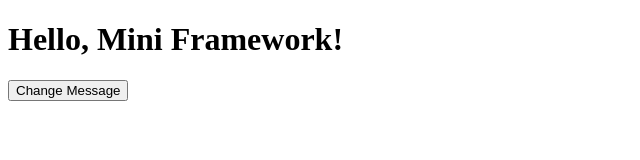
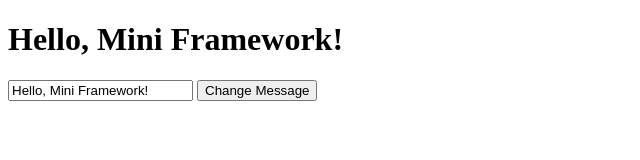
Before and after one commit to Moenul/Mini-Js-Framework, a plain HTML site: page index.html in a window 1280 px wide. Shown: the whole page, without its empty margins (0-640 px from the left). Drawn offline with Linux system fonts and the light colour scheme.

Commit message:
Framework working with two way data binding.

```diff
--- a/framework.js
+++ b/framework.js
@@ -26,37 +26,53 @@ class MiniFramework {
     constructor(options) {
         this.$el = document.querySelector(options.el);
         this.data = {};
+        this.template = this.$el.innerHTML; // Store original template
 
-        // Create reactivity for each property in the data object
+        // Create reactive properties
         for (let key in options.data) {
             this.data[key] = new Reactive(options.data[key]);
+
+            // Subscribe to UI updates
+            this.data[key].subscribe(() => this.updateUI());
         }
 
-        // Subscribe only ONCE
-        this.render();
-        for (let key in this.data) {
-            this.data[key].subscribe(() => this.updateUI(key));
-        }
-    }
-
-    render() {
-        this.template = this.$el.innerHTML; // Store the original template
+        this.bindEvents();
         this.updateUI();
     }
 
-    updateUI(key = null) {
-        if (key) {
-            // Update only the changed value
-            this.$el.innerHTML = this.template.replace(
-                /\{\{(.*?)\}\}/g,
-                (_, match) => this.data[match.trim()]?.value || ""
-            );
-        } else {
-            // First render
-            this.$el.innerHTML = this.template.replace(
-                /\{\{(.*?)\}\}/g,
-                (_, match) => this.data[match.trim()]?.value || ""
-            );
-        }
+    bindEvents() {
+        // Bind input fields for two-way data binding
+        this.$el.querySelectorAll("input").forEach((input) => {
+            const key = input.getAttribute("data-model");
+            if (key && this.data[key]) {
+                input.value = this.data[key].value;
+
+                // Update state when user types
+                input.addEventListener("input", (event) => {
+                    this.data[key].value = event.target.value;
+                });
+            }
+        });
+
+        // Bind button clicks
+        this.$el.querySelectorAll("[data-action]").forEach((button) => {
+            const action = button.getAttribute("data-action");
+            if (action && typeof window[action] === "function") {
+                button.addEventListener("click", window[action]);
+            }
+        });
+    }
+
+    updateUI() {
+        // Replace {{ message }} inside elements
+        this.$el.innerHTML = this.template.replace(
+            /\{\{(.*?)\}\}/g,
+            (_, match) => {
+                return this.data[match.trim()]?.value || "";
+            }
+        );
+
+        // Re-bind inputs and buttons after re-rendering
+        this.bindEvents();
     }
 }
--- a/index.html
+++ b/index.html
@@ -10,7 +10,12 @@
     <body>
         <div id="app">
             <h1>{{ message }}</h1>
-            <button onclick="updateMessage()">Change Message</button>
+            <input
+                type="text"
+                data-model="message"
+                placeholder="Type something..."
+            />
+            <button data-action="updateMessage">Change Message</button>
         </div>
 
         <script src="framework.js"></script>
```
